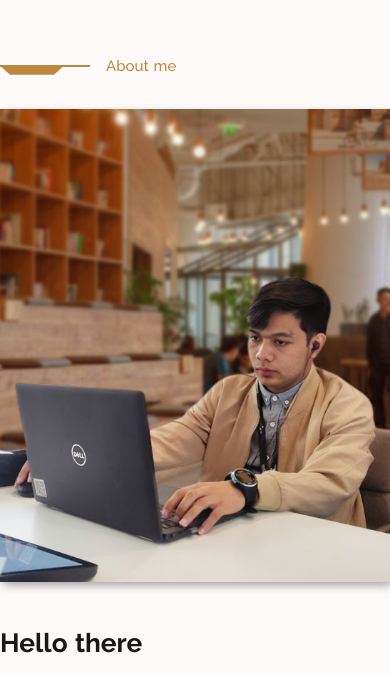
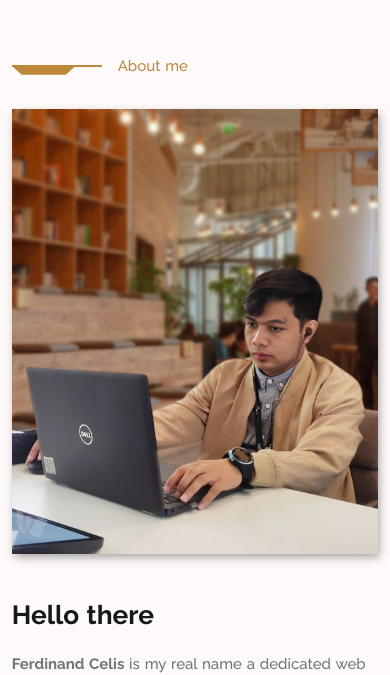
Before and after one commit to InanCelis/inan-celis, a React (Create React App) app: page /#/ in a window 390 px wide. Shown: the part 3732-4407 px from the top of the page. Built offline with nearby package versions, Linux system fonts and the light colour scheme.

Commit message:
Fixed padding

```diff
--- a/src/assets/styles/App.scss
+++ b/src/assets/styles/App.scss
@@ -430,6 +430,14 @@ footer {
 
 }
 
+@media screen and (max-width: 575px) {
+  .padding-mobile{
+    padding: 0 3% 0 3% !important;
+    height: unset;
+  }
+}
+
+
 @media screen and (max-width: 500px) {
   .not-found {
 
--- a/src/pages/Home.js
+++ b/src/pages/Home.js
@@ -23,7 +23,7 @@ function Home() {
       <div>
         <ProjectItem itemCount={3} viewAll={true} hasObject={null} otherItem={false}/>
       </div>
-      <div className='margin-top-big'>
+      <div className='margin-top-big padding-mobile'>
         <Details/>
       </div>
       <div className='margin-top-big'>
```
